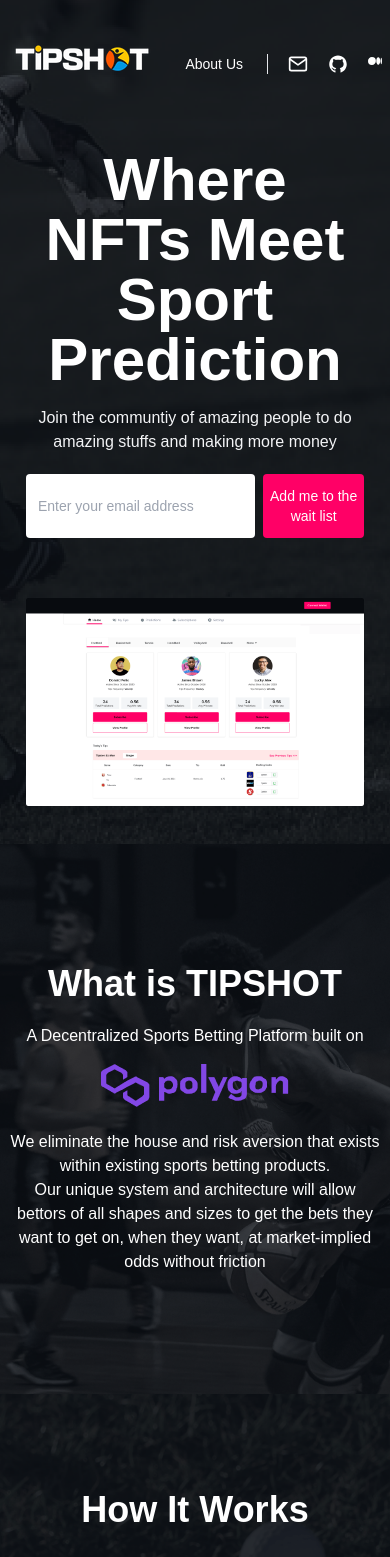
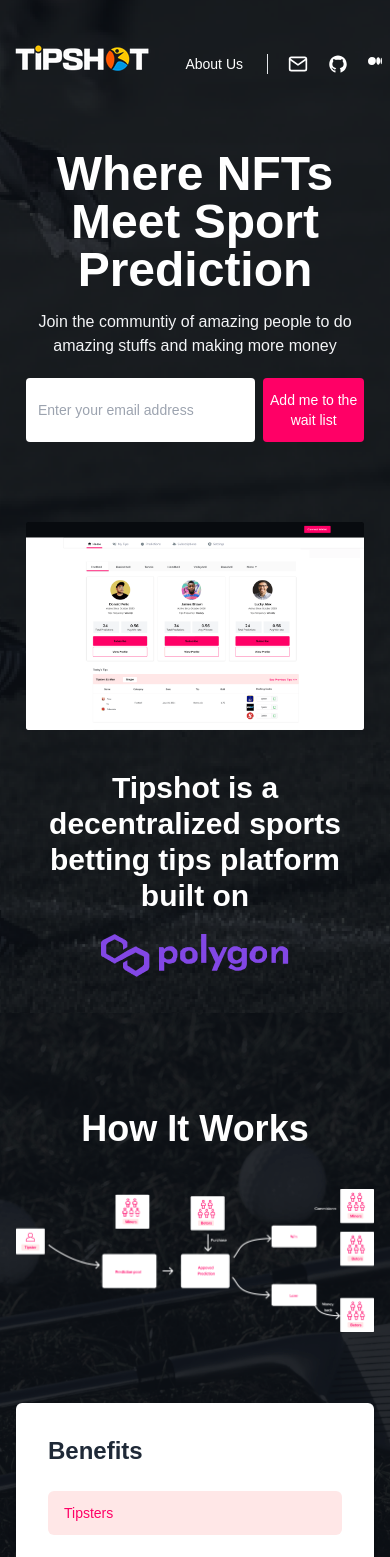
Before and after one commit to tipshot-net/landing-page, a Next.js app: page / in a window 390 px wide. Shown: the top 1557 px of the page. Built offline with nearby package versions, Linux system fonts and the light colour scheme; a web font is replaced by a local one.

Commit message:
subcribe to waitlist functionality

```diff
--- /dev/null
+++ b/components/MailList.tsx
@@ -0,0 +1,47 @@
+import { ChangeEvent, useState } from 'react'
+import axios from 'axios'
+import toast from 'react-hot-toast'
+
+const MailList = () => {
+  const [email, setEmail] = useState('')
+
+  const handleSubmit = async () => {
+    toast.loading('Loading...')
+
+    try {
+      await axios.post(
+        `https://v1.nocodeapi.com/tipshot/mailchimp/LoYnRSRLHBxQPpeQ/members?list_id=fb2dc0c2e4&email_address=${email}&status=subscribed`
+      )
+
+      toast.dismiss()
+      toast.success('Success!')
+    } catch (err) {
+      toast.dismiss()
+      toast.error('Something went wrong.')
+    }
+  }
+
+  return (
+    <div className="mt-5 flex w-full max-w-xl">
+      <input
+        type="email"
+        name="emailAddress"
+        value={email}
+        onChange={(e: ChangeEvent<HTMLInputElement>) =>
+          setEmail(e.target.value)
+        }
+        className="mr-2 inline-block w-3/4 rounded bg-white p-3 text-sm text-gray-800 outline-0"
+        placeholder="Enter your email address"
+      />
+
+      <button
+        onClick={handleSubmit}
+        className="inline-block h-full w-1/3 rounded bg-[#FF0066] py-3 text-sm text-white"
+      >
+        Add me to the wait list
+      </button>
+    </div>
+  )
+}
+
+export default MailList
--- a/layouts/MainLayout.tsx
+++ b/layouts/MainLayout.tsx
@@ -1,4 +1,5 @@
-import {ReactNode} from 'react'
+import { ReactNode } from 'react'
+import { Toaster } from 'react-hot-toast'
 import Head from 'next/head'
 import TopBar from '../components/TopBar'
 import Footer from '../components/Footer'
@@ -13,7 +14,8 @@ const MainLayout: React.FC<{children: ReactNode}> = ({children}) => {
 
       <TopBar/>
       {children}
-      <Footer/>
+      <Footer />
+      <Toaster/>
     </div>
   )
 }
--- a/package.json
+++ b/package.json
@@ -6,9 +6,11 @@
     "start": "next start"
   },
   "dependencies": {
+    "axios": "^0.27.2",
     "next": "latest",
     "react": "^17.0.2",
     "react-dom": "^17.0.2",
+    "react-hot-toast": "^2.2.0",
     "react-icons": "^4.3.1",
     "sass": "^1.50.1"
   },
--- a/pages/index.tsx
+++ b/pages/index.tsx
@@ -7,6 +7,7 @@ import PolygonLogo from '../assets/polygon.png'
 import HowItWorksImg from '../assets/tipshot_howItWorks.png'
 import styles from '../styles/Home.module.scss'
 import RoadmapItem from '../components/RoadmapItem'
+import MailList from '../components/MailList'
 
 const Home: NextPage = () => {
   const [active, setActive] = useState(1)
@@ -16,7 +17,7 @@ const Home: NextPage = () => {
       <div className={styles.hero}>
         <div className="m-auto flex max-w-6xl flex-col items-center px-4">
           <div className="max-w-lg text-center text-white">
-            <h4 className="mb-4 text-6xl font-semibold">
+            <h4 className="mb-4 text-5xl font-semibold md:text-6xl">
               Where NFTs Meet Sport Prediction
             </h4>
             <p className="font-light text-gray-100">
@@ -24,49 +25,25 @@ const Home: NextPage = () => {
               making more money
             </p>
           </div>
-          <div className="mt-5 flex w-full max-w-xl">
-            <input
-              type="email"
-              name="emailAddress"
-              className="mr-2 inline-block w-3/4 rounded bg-white p-3 text-sm text-gray-800 outline-0"
-              placeholder="Enter your email address"
-            />
+          <MailList />
 
-            <button className="inline-block h-full w-1/3 rounded bg-[#FF0066] py-3 text-sm text-white">
-              Add me to the wait list
-            </button>
-          </div>
+          <div
+            className={`${styles.image} flex max-w-6xl flex-col items-center md:flex-row`}
+          >
+            <Image src={Mockup} alt="Tipshot app mockup" />
 
-          <div className={`${styles.image} max-w-5xl`}>
-            <Image src={Mockup} alt="Tipshot app mockup" />
-          </div>
-        </div>
-      </div>
-
-      <div className={styles.whatIs}>
-        <div className="m-auto max-w-md text-center text-white">
-          <h4 className="mb-5 text-4xl font-semibold">
-            What is <span className="font-bold">TIPSHOT</span>
+            <div className="my-10 max-w-sm text-center text-white md:my-0 md:ml-10">
+              <h4 className="mb-5 text-3xl font-semibold">
+                Tipshot is a decentralized sports betting tips platform built on
               </h4>
-          <p className="mb-4">
-            A Decentralized Sports Betting Platform built on
-          </p>
 
               <Link href="https://polygon.technology/">
                 <a target="_blank" rel="noreferrer noopener">
                   <Image src={PolygonLogo} alt="Polygon Blockchain" />
                 </a>
               </Link>
-
-          <p className="mt-4">
-            We eliminate the house and risk aversion that exists within existing
-            sports betting products.
-          </p>
-          <p>
-            Our unique system and architecture will allow bettors of all shapes
-            and sizes to get the bets they want to get on, when they want, at
-            market-implied odds without friction
-          </p>
+            </div>
+          </div>
         </div>
       </div>
 
@@ -79,8 +56,8 @@ const Home: NextPage = () => {
           <Image src={HowItWorksImg} alt="Flow chat on how tipshot works" />
 
           <div className="mt-16 md:px-8">
-            <div className="flex flex-col md:flex-row w-full shadow">
-              <div className="md:w-[30%] rounded-tl-md md:rounded-bl-md rounded-tr-md md:rounded-tr-none bg-white p-8 md:py-16">
+            <div className="flex w-full flex-col shadow md:flex-row">
+              <div className="rounded-tl-md rounded-tr-md bg-white p-8 md:w-[30%] md:rounded-bl-md md:rounded-tr-none md:py-16">
                 <h5 className="mb-6 text-2xl font-semibold text-gray-800">
                   Benefits
                 </h5>
@@ -119,7 +96,7 @@ const Home: NextPage = () => {
                 </ul>
               </div>
 
-              <div className="md:w-[70%] md:rounded-tr-md rounded-br-md rounded-bl-md md:rounded-bl-none bg-[#FF0066] px-14 py-20 text-white">
+              <div className="rounded-br-md rounded-bl-md bg-[#FF0066] px-14 py-20 text-white md:w-[70%] md:rounded-tr-md md:rounded-bl-none">
                 <h5 className="mb-6 text-2xl font-semibold">
                   Some text goes here
                 </h5>
@@ -130,7 +107,7 @@ const Home: NextPage = () => {
       </div>
 
       <div className={`${styles.roadmap} py-20`}>
-        <div className="md:border-b border-gray-200">
+        <div className="border-gray-200 md:border-b">
           <div className="m-auto max-w-6xl px-4">
             <div className="text-center text-white">
               <h4 className="mb-16 text-4xl font-semibold">Launch Roadmap</h4>
@@ -155,18 +132,7 @@ const Home: NextPage = () => {
             Join the communtiy of amazing peeople to do amazing stuffs and
             making more money
           </p>
-          <div className="mt-5 flex w-full max-w-xl">
-            <input
-              type="email"
-              name="emailAddress"
-              className="mr-2 inline-block w-3/4 rounded bg-white p-3 text-sm text-gray-800 outline-0"
-              placeholder="Enter your email address"
-            />
-
-            <button className="inline-block h-full w-1/3 rounded bg-[#FF0066] py-3 text-sm text-white">
-              Add me to the wait list
-            </button>
-          </div>
+          <MailList />
         </div>
       </div>
     </div>
--- a/styles/Home.module.scss
+++ b/styles/Home.module.scss
@@ -8,7 +8,7 @@
 }
 
 .image {
-  margin-top: 60px;
+  margin-top: 120px;
 
   img {
     max-width: 80%;
@@ -37,8 +37,12 @@
 
 @media screen and (max-width: 770px) {
   .hero{
-    height: 100vh;
+    min-height: 100vh;
     padding: 150px 10px;
+  }
+
+  .image{
+    margin-top: 80px;
   }
 
   .whatIs{
```
Also changed, not shown: 1 other file (tests, documents, lock files or other folders). Lines whose indentation alone changed are shown as unchanged.
